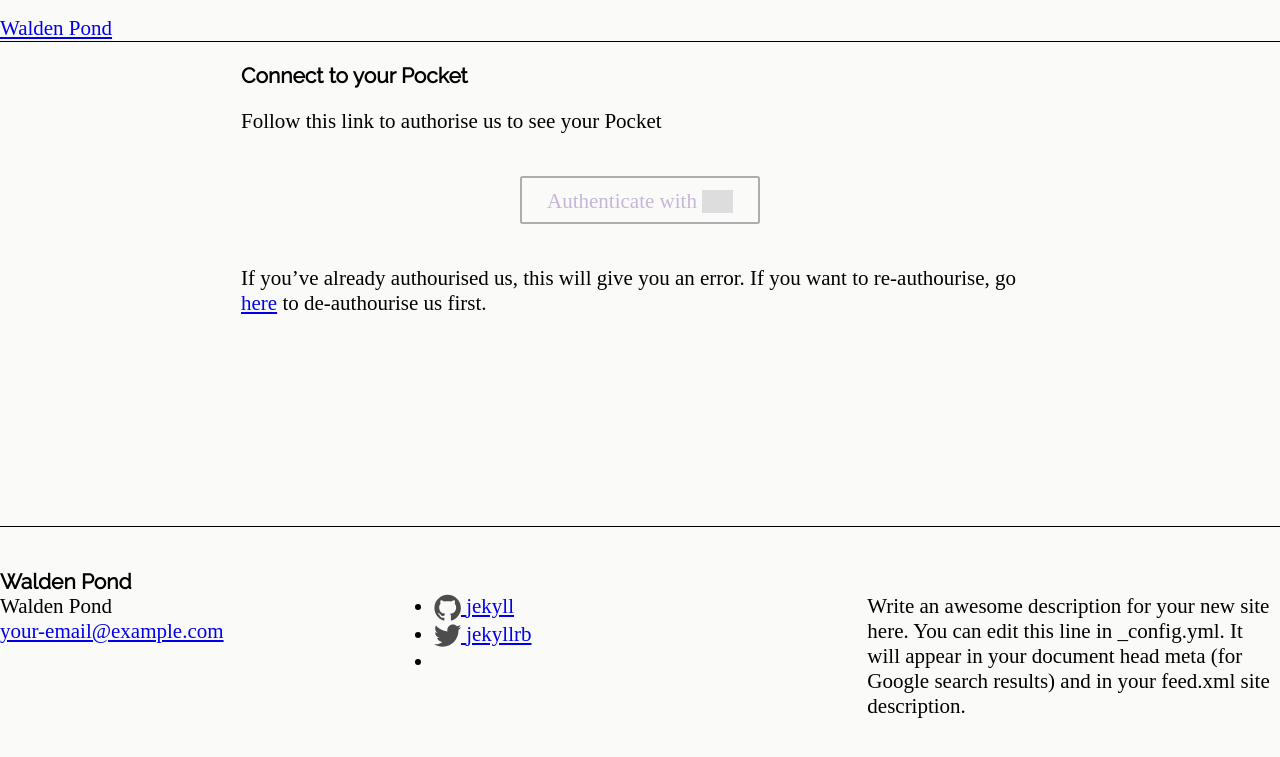
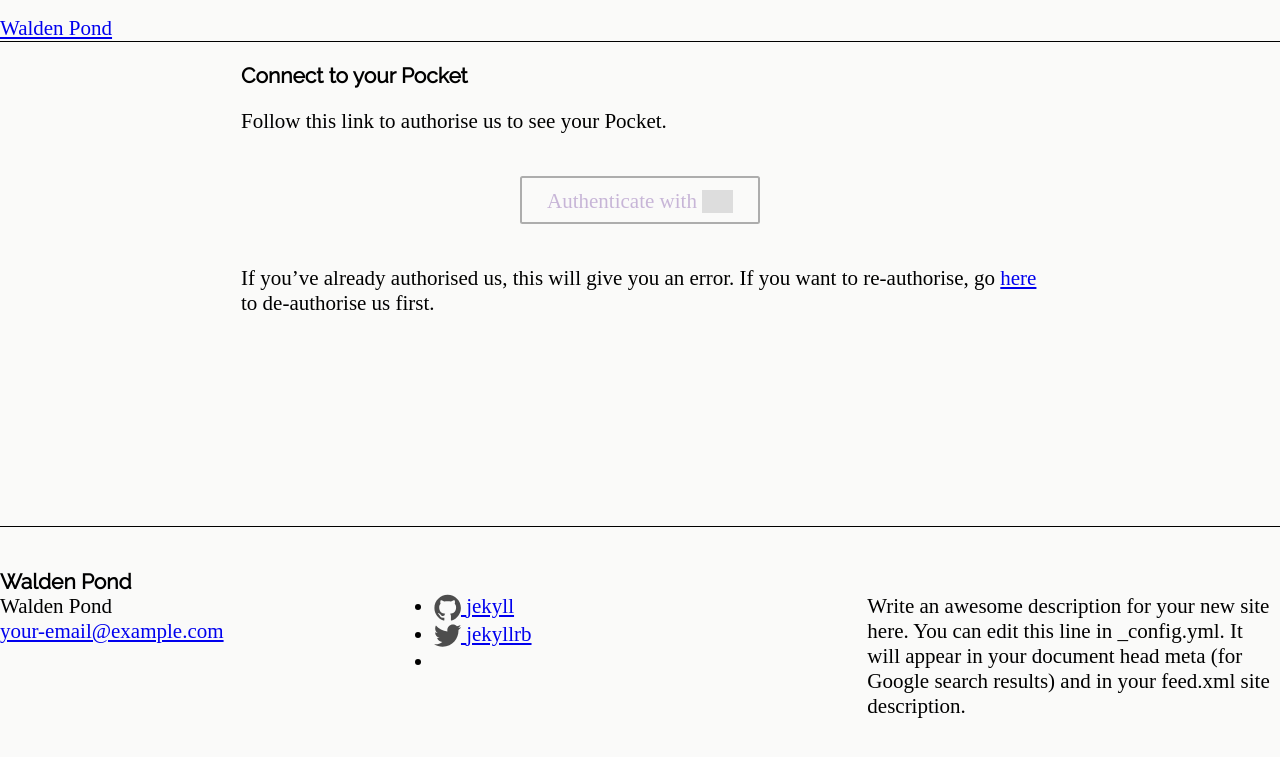
Before and after one commit to notionparallax/wp2frontEnd, a Jekyll site: the page built from connect-pocket.md, in a window 1280 px wide. Shown: the top 757 px of the page. Built offline with Jekyll 4.4.1, drawn with Linux system fonts in a browser that asks for light colours; some web fonts are replaced; comment, search, counter and statistics services are not loaded; grey boxes are pictures that could not be loaded.

Commit message:
pocket connection seems to be up #1

```diff
--- a/connect-pocket.md
+++ b/connect-pocket.md
@@ -2,9 +2,9 @@
 layout: default
 ---
 
-<h2>Connect to your Pocket</h2>
+## Connect to your Pocket
 
-<p>Follow this link to authorise us to see your Pocket</p>
+Follow this link to authorise us to see your Pocket.
 
 <div class="auth-with-pocket">
   <a href="" class="button disabled" id="pocket-auth-link">
@@ -13,12 +13,7 @@ layout: default
   </a>
 </div>
 
-<p>
-  If you've already authourised us, this will give you an error. If you want to
-  re-authourise, go
-  <a href="https://getpocket.com/connected_applications">here</a> to
-  de-authourise us first.
-</p>
+If you've already authorised us, this will give you an error. If you want to re-authorise, go <a href="https://getpocket.com/connected_applications">here</a> to de-authorise us first.
 
 <!-- The core Firebase JS SDK is always required and must be listed first -->
 <script src="https://www.gstatic.com/firebasejs/7.13.1/firebase-app.js"></script>
--- a/css/main.css
+++ b/css/main.css
@@ -1,8 +1,12 @@
 @import url("https://fonts.googleapis.com/css?family=Noto+Serif+JP|Raleway|Cinzel+Decorative|Raleway+Dots");
 
 :root {
+  --body-bg-colour: hsla(60, 10%, 98%, 1);
+
   --big-img-width: 98.5vw;
   --main-column-width: 38em;
+
+  --preview-width: 9rem;
 }
 
 * {
@@ -16,7 +20,7 @@
 }
 
 body {
-  background-color: hsla(60, 10%, 98%, 1);
+  background-color: var(--body-bg-colour);
   font-family: "Noto Serif JP", serif;
   font-size: 21px;
   /* padding: 1em; */
@@ -239,3 +243,60 @@ footer h2 {
 footer div {
   break-inside: avoid-column;
 }
+
+/* article preview page */
+.articles-container {
+  margin-top: 2em;
+  display: flex;
+  flex-direction: row;
+  flex-wrap: wrap;
+  justify-content: flex-start;
+  align-content: stretch;
+}
+.article-preview {
+  display: inline-block;
+  flex: 0 1 auto;
+  font-size: 70%;
+  justify-content: space-between;
+  max-height: 22em;
+  overflow: hidden;
+  position: relative;
+  width: 20%;
+}
+.article-preview img {
+  height: var(--preview-width);
+  width: var(--preview-width);
+  object-fit: cover;
+}
+h3.preview-title,
+p.exerpt,
+p.meta {
+  margin: 0;
+  width: var(--preview-width);
+}
+p.exerpt {
+  font-size: 80%;
+}
+p.meta {
+  font-size: 70%;
+  position: absolute;
+  bottom: 0;
+  left: 0;
+
+  display: block;
+  margin: 0;
+  padding: 2.5em 0 1em 0;
+  background-image: linear-gradient(
+    to bottom,
+    transparent,
+    var(--body-bg-colour),
+    var(--body-bg-colour)
+  );
+}
+
+h2 .show {
+  display: block;
+}
+h2 .hide {
+  display: none;
+}
```
Also changed, not shown: finalise-pocket-connection.html (added, +45 -0 lines), js/finalise-pocket.js (added, +123 -0 lines).
